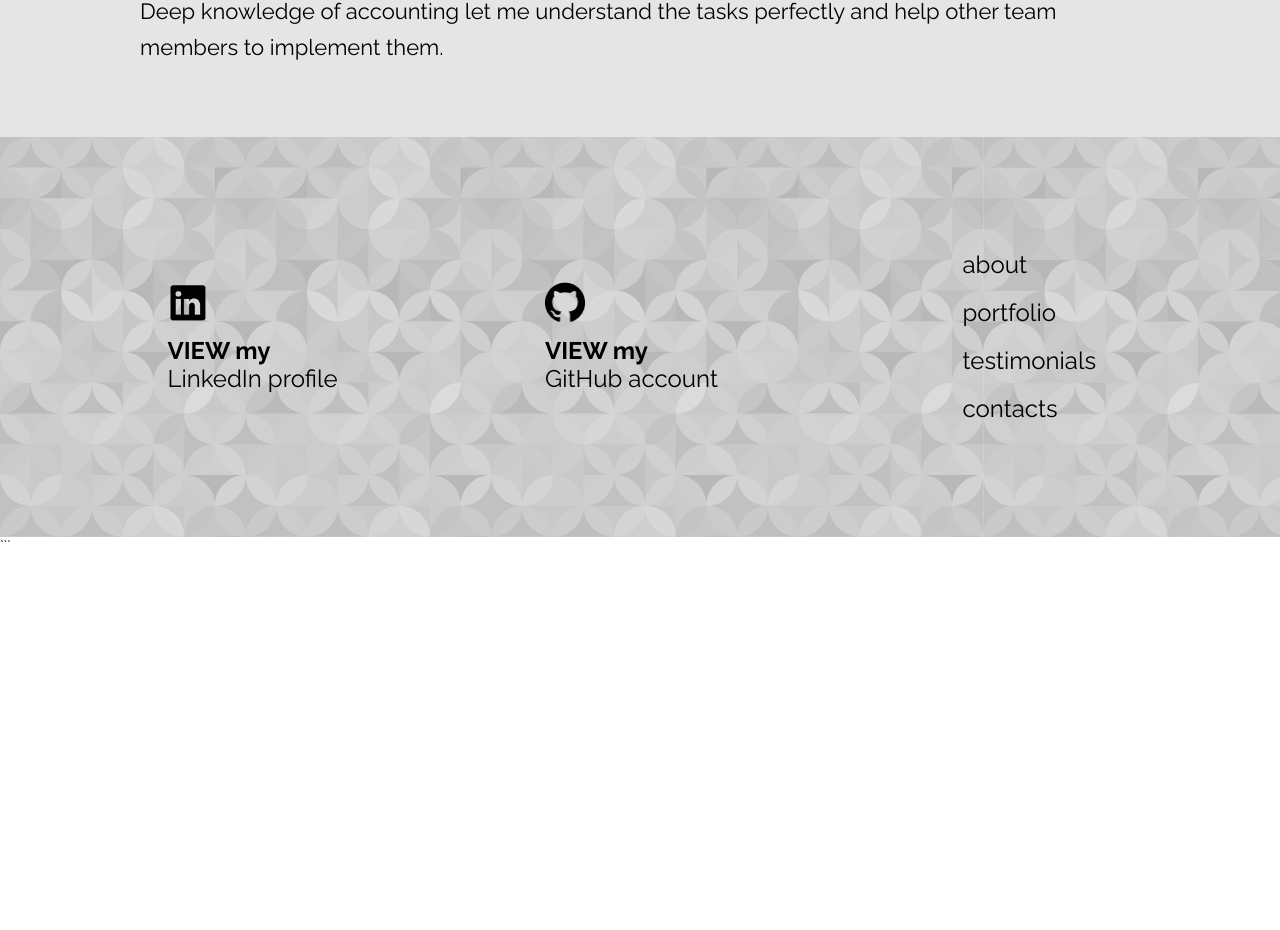
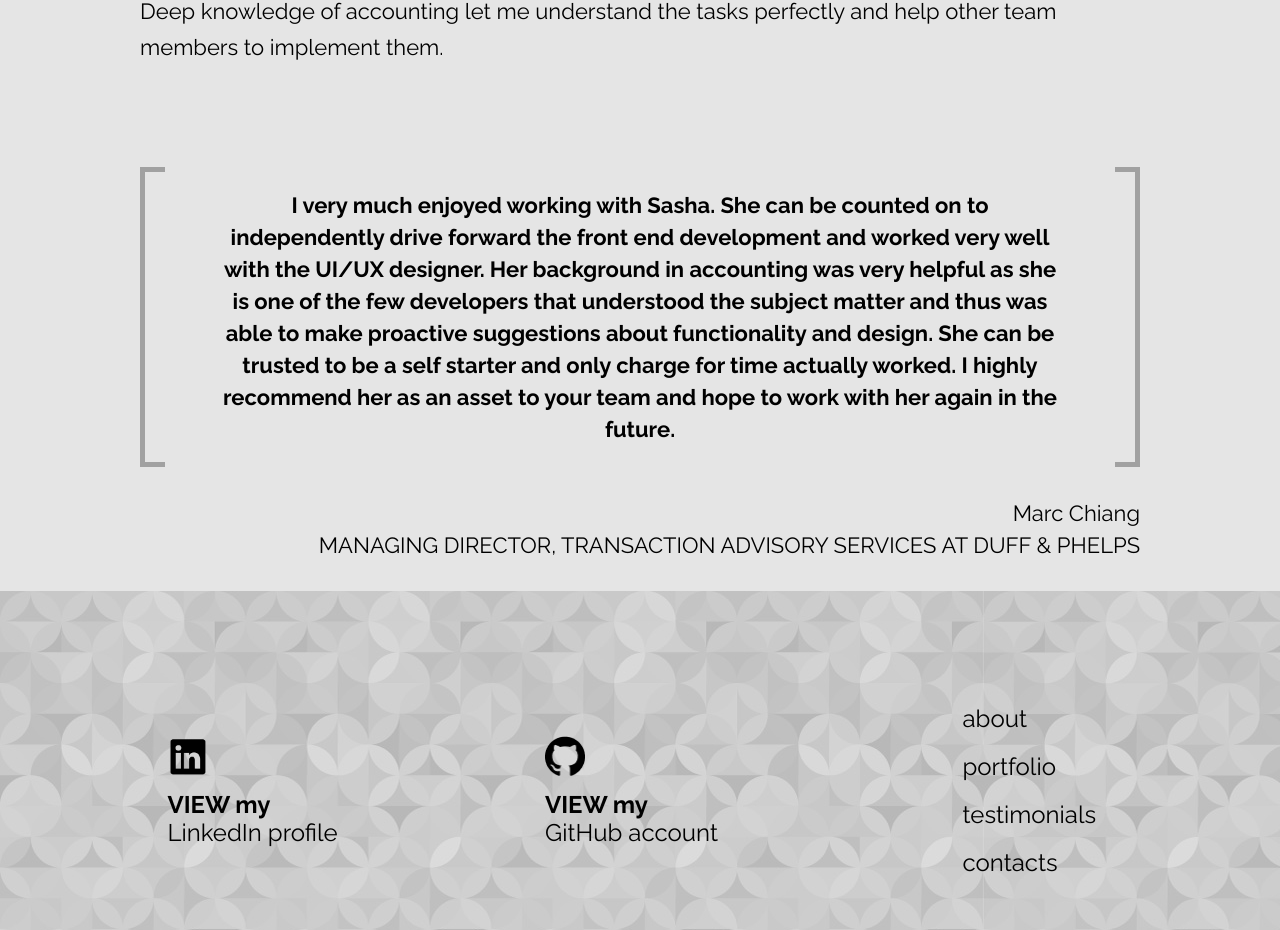
Before and after one commit to matveychuk/matveychuk.github.io, a React (Create React App) app: page /portfolio/analytics in a window 1280 px wide. Shown: the part 1796-2726 px from the top of the page. Before the commit the page ends 2352 px from the top, so only its background shows below. Built offline with nearby package versions, Linux system fonts and the light colour scheme.

Commit message:
update project page

```diff
--- a/src/components/portfolio/Project.js
+++ b/src/components/portfolio/Project.js
@@ -21,7 +21,14 @@ const projects = {
     url: "",
     comment: "",
     description:
-      "This project was related to accounting data analysis and building different reports based on that data. Initial data can be imported from standard accounting systems like QuickBooks or downloaded manually. Additional or adjusting entries can be made by user at any place through workflow.\n\nFor building tables and reports React-Table library was used. Server-side sorting and pagination were added via manual settings. Drilldown and multilevel extending rows help user to understand deeply nested data.\n\nDashboards are build with rich text editor Quill and drag-and-drop functionality for graphycs.\n\nDifferent types of charts and pivot tables are build with PlotlyJs library.\n\nDeep knowledge of accounting let me understand the tasks perfectly and help other team members to implement them."
+      "This project was related to accounting data analysis and building different reports based on that data. Initial data can be imported from standard accounting systems like QuickBooks or downloaded manually. Additional or adjusting entries can be made by user at any place through workflow.\n\nFor building tables and reports React-Table library was used. Server-side sorting and pagination were added via manual settings. Drilldown and multilevel extending rows help user to understand deeply nested data.\n\nDashboards are build with rich text editor Quill and drag-and-drop functionality for graphycs.\n\nDifferent types of charts and pivot tables are build with PlotlyJs library.\n\nDeep knowledge of accounting let me understand the tasks perfectly and help other team members to implement them.",
+    testimonials: {
+      text:
+        "I very much enjoyed working with Sasha. She can be counted on to independently drive forward the front end development and worked very well with the UI/UX designer. Her background in accounting was very helpful as she is one of the few developers that understood the subject matter and thus was able to make proactive suggestions about functionality and design. She can be trusted to be a self starter and only charge for time actually worked. I highly recommend her as an asset to your team and hope to work with her again in the future.",
+      author: "Marc Chiang",
+      company:
+        "Managing Director, Transaction Advisory Services at Duff & Phelps"
+    }
   },
   gametree: {
     image: gametree,
```
